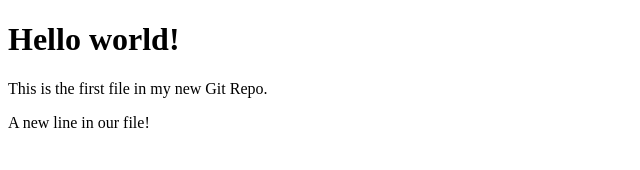
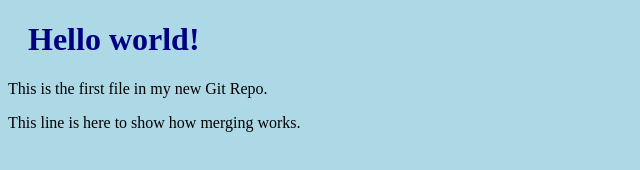
Before and after one commit to Navaz-Chilakala/hello-world, a plain HTML site: page index.html in a window 1280 px wide. Shown: the whole page, without its empty margins (0-640 px from the left). Drawn offline with Linux system fonts and the light colour scheme.

Commit message:
updated index.html with emergency fix

```diff
--- a/index.html
+++ b/index.html
@@ -2,11 +2,13 @@
 <html>
 <head>
 <title>Hello World!</title>
+<link rel="stylesheet" href="bluestyle.css">
 </head>
 <body>
 
 <h1>Hello world!</h1>
 <p>This is the first file in my new Git Repo.</p>
-<p>A new line in our file!</p>
+<p>This line is here to show how merging works.</p>
+
 </body>
 </html>
```
